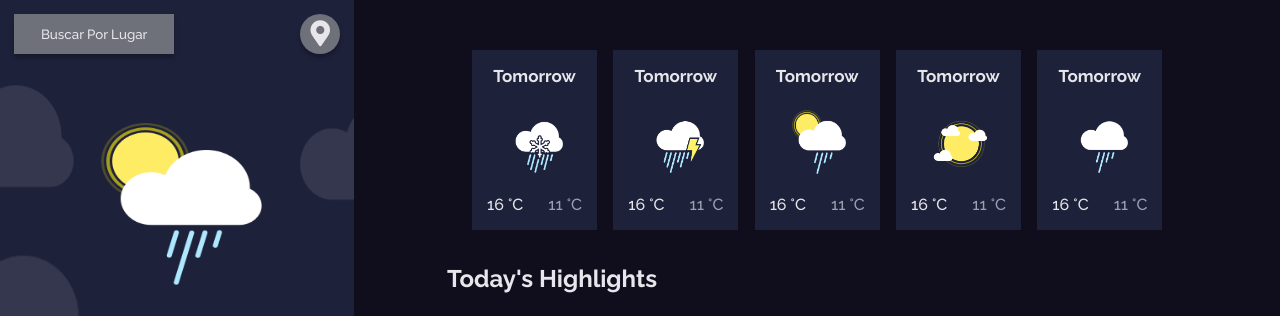
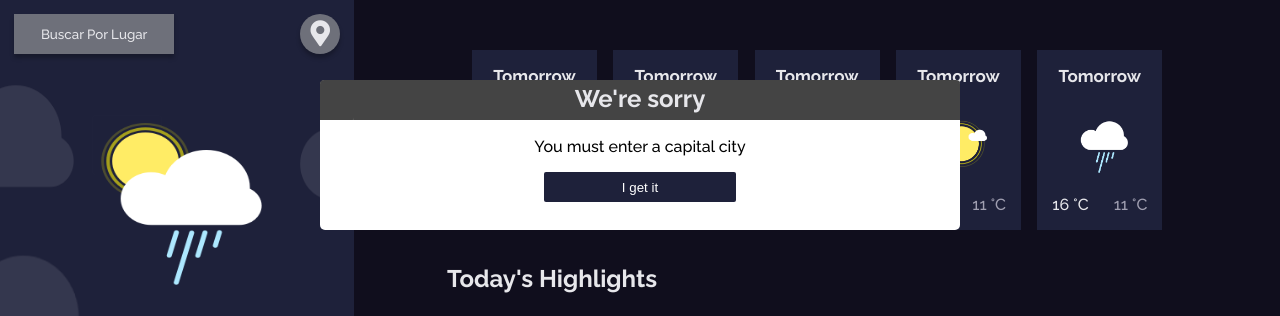
Before and after one commit to Holmanyiyos/apiClima, a website: page index.html in a window 1280 px wide. Shown: the top 316 px of the page. Drawn offline with Linux system fonts and the light colour scheme; no server answers.

Commit message:
creación de modal error de fetch

```diff
--- a/index.html
+++ b/index.html
@@ -176,6 +176,18 @@
     </div>
   </main>
 
+<div class="modal" id="modal">
+  <div class="modal_title">
+    <h2>We're sorry</h2>
+  </div>
+  <div class="body">
+    <p>You must enter a capital city</p>
+    <button>I get it</button>
+  </div>
+</div>
+
+
+
   <footer class="footer">
     <p>created by <u>Holman Plazas</u> & <u>Anfer Valera</u> - devChallenge.io</p>
   </footer>
--- a/index.js
+++ b/index.js
@@ -2,6 +2,9 @@ const buscarCiudad = document.querySelector("#buscar-ciudad")
 const cerrar = document.querySelector("#cerrar")
 const gps = document.querySelector("#gps")
 const body = document.querySelector("#body")
+const modal = document.getElementById("modal")
+modal.style.display = "none"
+
 
 function closeNav(ev){
     const menu = document.getElementById("menu-lateral")
@@ -48,7 +51,8 @@ const buscarClima = (ciudad)=>{
     .then(response => response.json())
     .then(data=>{
         fetch2(data[0].woeid);
-    });
+    })
+    .catch(()=>modal.style.display = "initial")
     closeNav()
 
     function fetch2(num){
@@ -247,3 +251,9 @@ const pintarError = (ev) => {
     label.classList.remove("hide")
     label.innerText = "Agregue un valor valido (solo capitales)"
 }
+
+modal.children[1].children[1].addEventListener("click", closeModal)
+// cerrar modal
+function closeModal(){
+    modal.style.display = "none"
+}
--- a/styles/index.css
+++ b/styles/index.css
@@ -464,3 +464,39 @@ body {
 }
 
 /*# sourceMappingURL=index.css.map */
+
+.modal{
+  width: 50%;
+  height: 150px;
+  border-radius: 5px;
+  background-color: #fff;
+  position: absolute;
+  left: 25vw;
+  top: 10vh;
+}
+
+.modal .modal_title{
+  height: 40px;
+  border-radius: 4px 4px 0 0;
+  background-color: #444444;
+  text-align: center;
+  padding-top: 4px;
+}
+.modal .body{
+  color: #000;
+  height: 66%;
+  display: flex;
+  flex-direction: column;
+  align-items: center;
+  justify-content: space-evenly;
+  text-align: center;
+}
+.modal .body button{
+  width: 30%;
+  height: 30px;
+  background-color: #1e213a;
+  border: none;
+  color: #fff;
+  border-radius: 2px;
+  cursor: pointer;
+}
```
